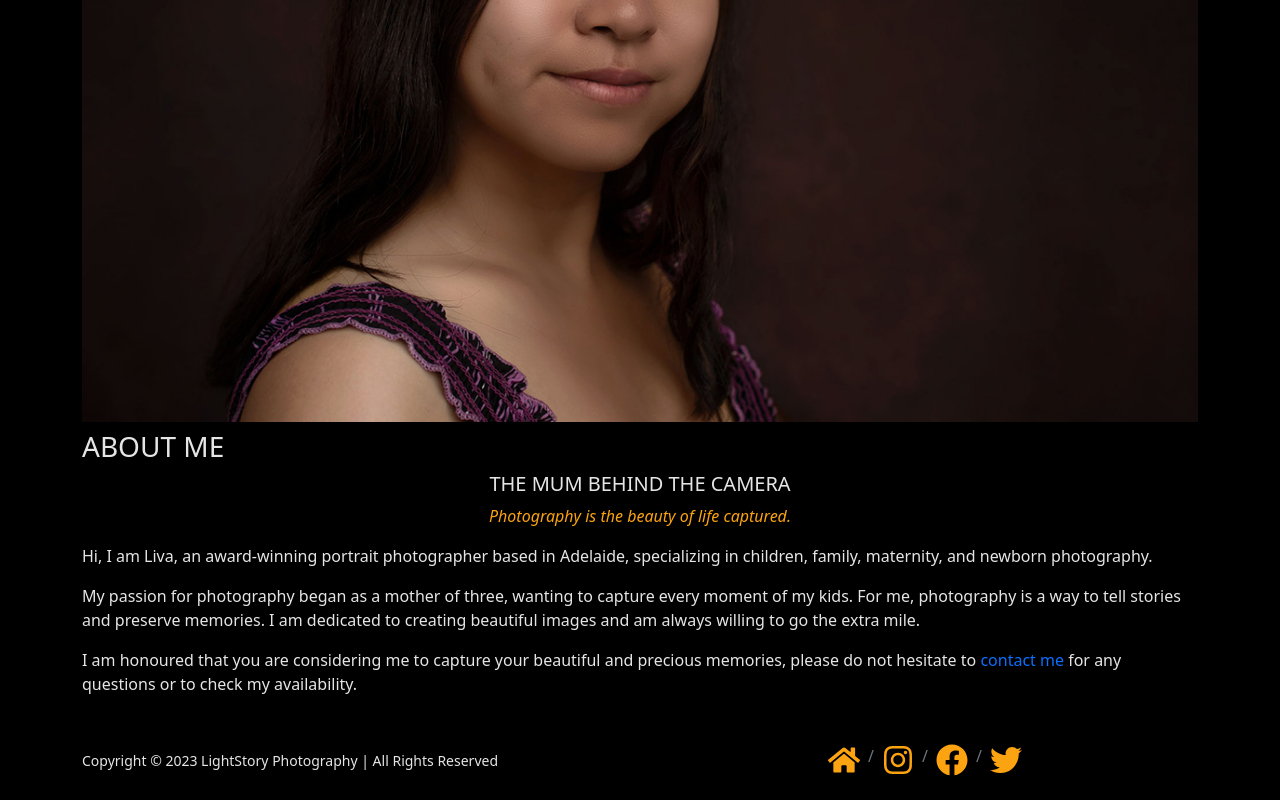
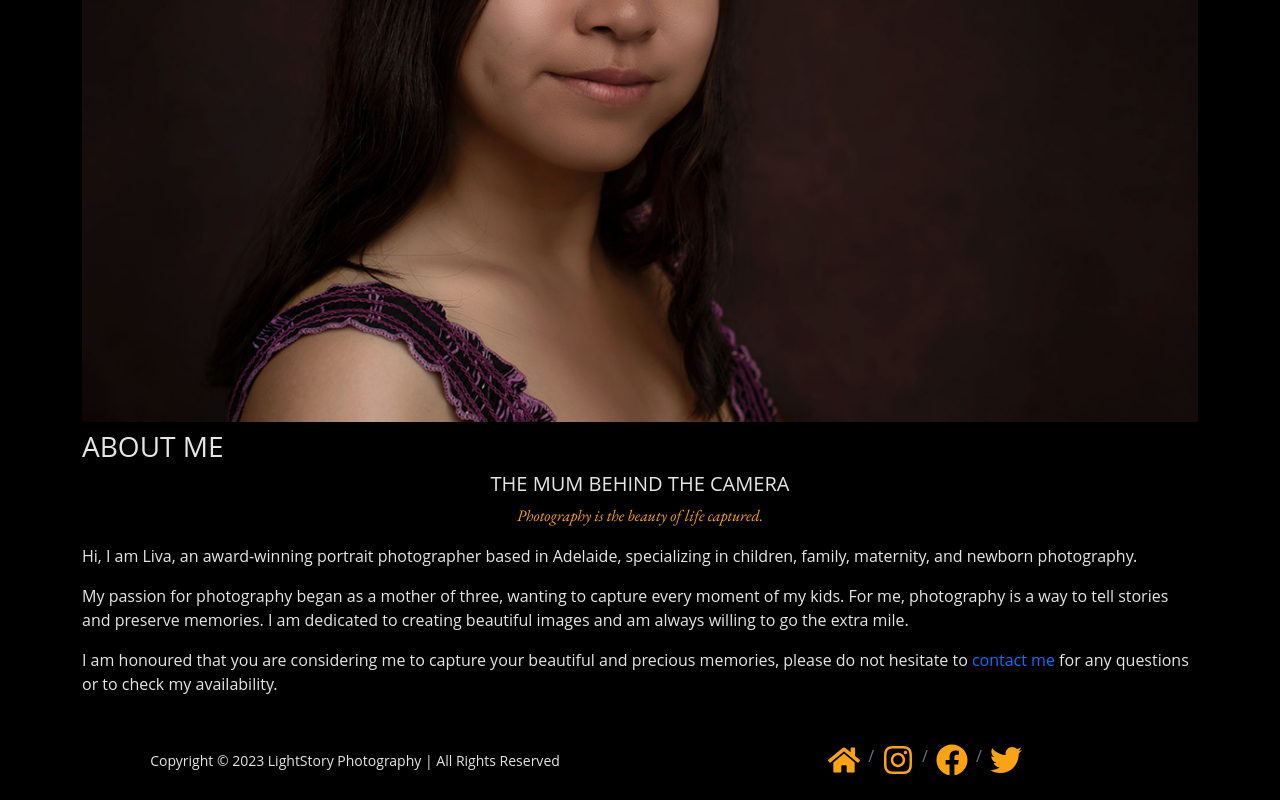
Before and after one commit to huifang719/lightstory, a React (Create React App) app: page /about in a window 1280 px wide. Shown: the part 446-1246 px from the top of the page. Built offline with nearby package versions, Linux system fonts and the light colour scheme.

Commit message:
css change up on font

```diff
--- a/public/index.html
+++ b/public/index.html
@@ -3,6 +3,14 @@
   <head>
     <meta charset="utf-8" />
     <link rel="icon" href="%PUBLIC_URL%/favicon.ico" />
+    <link rel="preconnect" href="https://fonts.googleapis.com" />
+
+    <link rel="preconnect" href="https://fonts.googleapis.com" />
+    <link rel="preconnect" href="https://fonts.gstatic.com" crossorigin />
+    <link
+      href="https://fonts.googleapis.com/css2?family=EB+Garamond:ital@1&display=swap"
+      rel="stylesheet"
+    />
     <meta name="viewport" content="width=device-width, initial-scale=1" />
     <meta name="theme-color" content="#000000" />
     <meta
@@ -25,7 +33,6 @@
       Learn how to configure a non-root public URL by running `npm run build`.
     -->
     <title>LightStory Photography</title>
-
   </head>
   <body>
     <noscript>You need to enable JavaScript to run this app.</noscript>
--- a/src/App.css
+++ b/src/App.css
@@ -7,6 +7,7 @@
   margin-left: 0;
   margin-right: 0;
   min-height: 100vh;
+  font-family: 'Open Sans', sans-serif;
 }
 
 .navbar .navbar-nav .nav-link:hover {
--- a/src/components/AboutMe.js
+++ b/src/components/AboutMe.js
@@ -36,7 +36,7 @@ const AboutMe = () => {
         >
           <h3>ABOUT ME</h3>
           <h5 style={{ textAlign: 'center' }}>THE MUM BEHIND THE CAMERA</h5>
-          <blockquote style={{ color: '#fca311', textAlign: 'center', fontStyle: 'italic' }}>
+          <blockquote style={{ color: '#fca311', textAlign: 'center', fontStyle: 'italic', fontFamily: "'EB Garamond', serif" }}>
             <p>Photography is the beauty of life captured.</p>
           </blockquote>
 
--- a/src/components/inc/Footer.js
+++ b/src/components/inc/Footer.js
@@ -6,7 +6,7 @@ const Footer = () => {
   return (
     <Container className="mt-3">
       <Row fluid className="d-flex align-items-center" style={{ flexWrap: 'wrap-reverse' }}>
-        <Col xs={12} lg={6} md={6}>
+        <Col xs={12} lg={6} md={6} className="d-flex justify-content-center">
           <p style={{ textAlgin: 'center' }}><small>Copyright &copy; 2023 LightStory Photography | All Rights Reserved</small></p>
         </Col>
         <Col xs={12} lg={6} md={6}>
```
